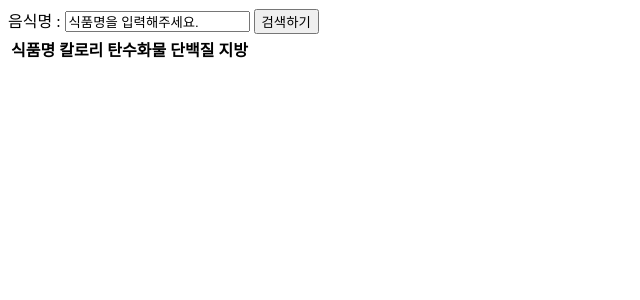
After one commit to kmjc6611/what_u_eat, a Python web app: template templates/pop_up.html in a window 1280 px wide. The commit adds this page. Shown: the top 300 px of the page, without its empty margins (0-640 px from the left). Run offline with Jinja, Linux system fonts and the light colour scheme; the template is opened without the code that fills it, so the values that code supplies are empty.

Commit message:
basic html & parse from api

```diff
--- /dev/null
+++ b/templates/pop_up.html
@@ -0,0 +1,31 @@
+<!DOCTYPE html>
+<html lang="en">
+<head>
+    <meta charset="UTF-8">
+    <title>음식검색창</title>
+</head>
+<body>
+<div class="title">
+    <div class="food_result">
+        <span>음식명 :</span>
+        <input type="search" value="식품명을 입력해주세요." onFocus="this.value='';return true;">
+        <button type="button" value="검색">검색하기</button>
+    </div>
+</div>
+<div class="list">
+    <div class="list_result">
+        <table class="list_table">
+            <thead>
+            <tr>
+                <th>식품명</th>
+                <th>칼로리</th>
+                <th>탄수화물</th>
+                <th>단백질</th>
+                <th>지방</th>
+            </tr>
+            </thead>
+        </table>
+    </div>
+</div>
+</body>
+</html>
--- /dev/null
+++ b/templates/popup.js
@@ -0,0 +1,3 @@
+function showPopup() {
+    window.open("pop_up.html", "food_research", "width=400, height=300, left=100, top=50");
+}
```
Also changed, not shown: app.py (+17 -0 lines), templates/index.html (+47 -2 lines).
